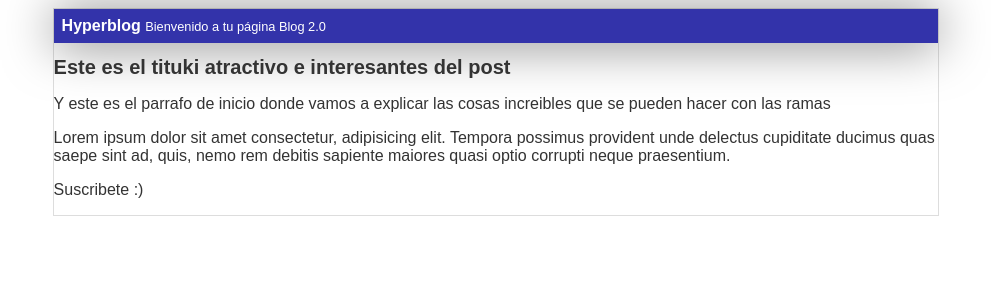
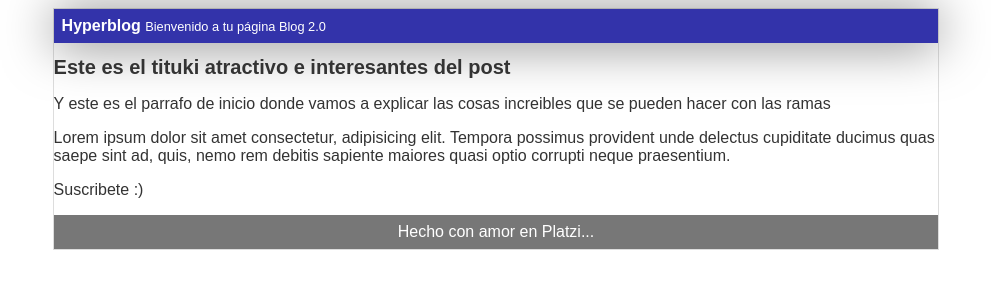
Before and after one commit to jrive16/CursoGitPro, a plain HTML site: page index.html in a window 1280 px wide. Shown: the whole page, without its empty margins (144-1135 px from the left). Drawn offline with Linux system fonts and the light colour scheme.

Commit message:
Footer terminado

```diff
--- a/css/estilos.css
+++ b/css/estilos.css
@@ -36,3 +36,11 @@ body
     font-weight: normal;
     font-size: 0.8em;
 }
+
+#footer
+{
+    background: #777;
+    color: white;
+    text-align: center;
+    padding: 0.5em;
+}
--- a/index.html
+++ b/index.html
@@ -18,6 +18,9 @@
             <p>Lorem ipsum dolor sit amet consectetur, adipisicing elit. Tempora possimus provident unde delectus cupiditate ducimus quas saepe sint ad, quis, nemo rem debitis sapiente maiores quasi optio corrupti neque praesentium.</p>
             <p>Suscribete :)</p>
         </div>
+        <div id="footer">
+            Hecho con amor en Platzi...
+        </div>
     </div>
 </body>
 </html>
```
